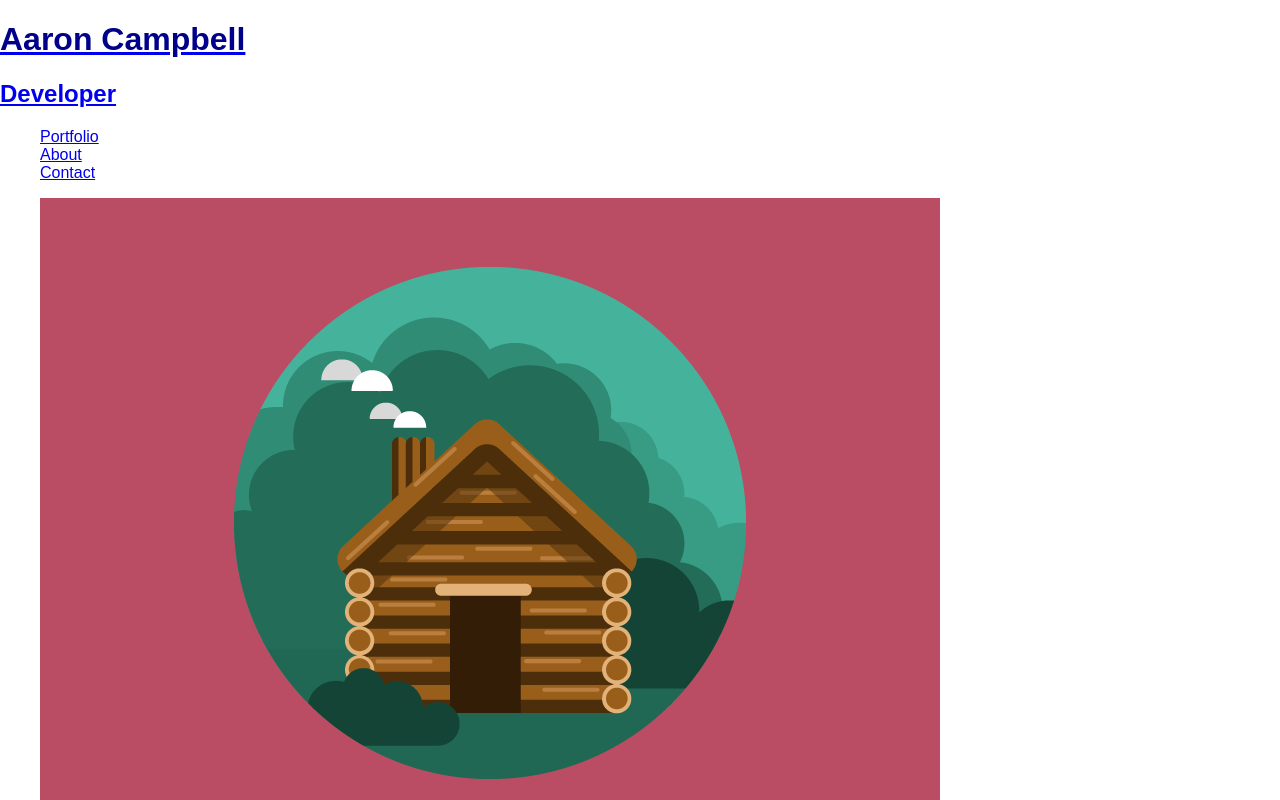
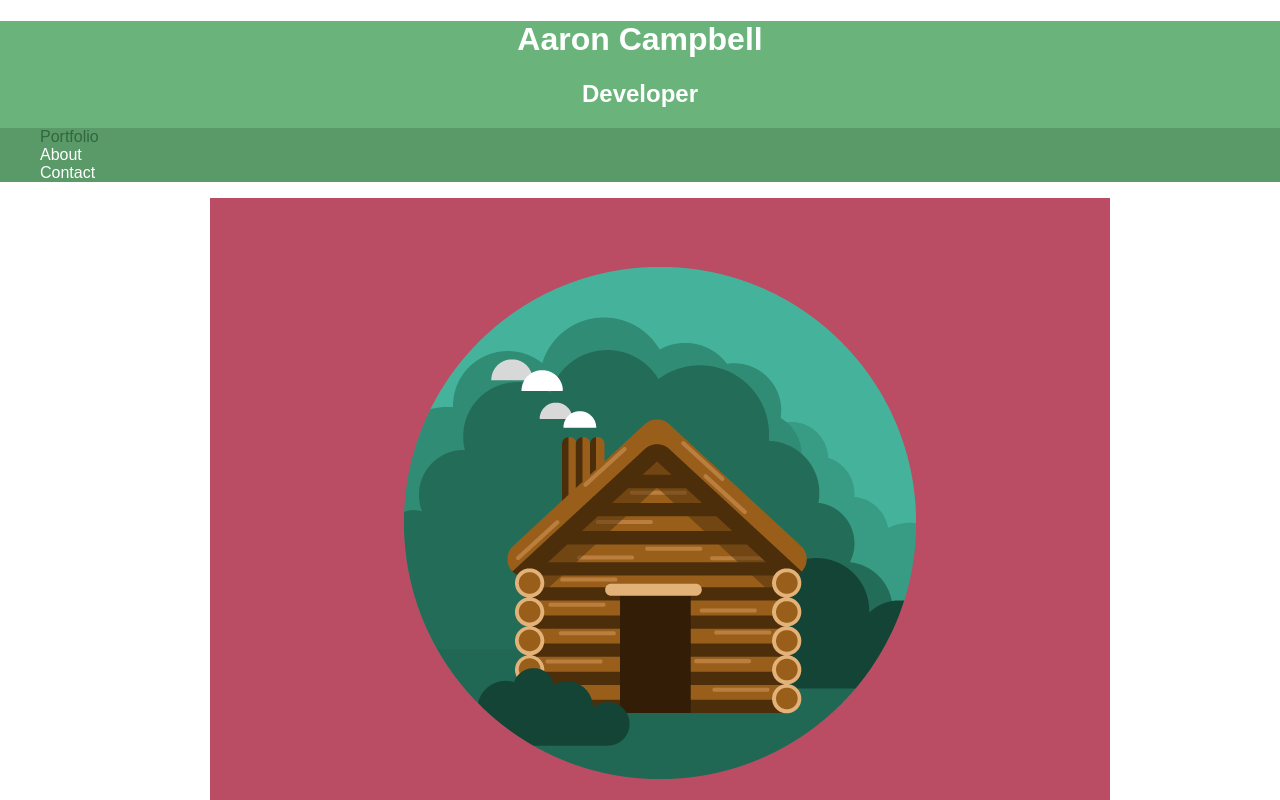
Before and after one commit to campbellaaron/TEKY1.5, a plain HTML site: page index.html in a window 1280 px wide. Shown: the top 800 px of the page. Drawn offline with Linux system fonts and the light colour scheme.

Commit message:
Customized site a little more

```diff
--- a/css/main.css
+++ b/css/main.css
@@ -1,3 +1,41 @@
-h1 {
-  color: darkblue;
+a {
+  text-decoration: none;
+  color: #6ab47b;
 }
+
+#wrapper {
+  max-width: 940px;
+  margin: 0 auto;
+  padding: 0 5%;
+}
+
+#logo {
+  text-align: center;
+  margin: 0;
+}
+
+header {
+  background: #6ab47b;
+  border-color: #599a68;
+}
+
+h1, h2 {
+  color: #fff;
+}
+
+nav {
+  background: #599a68;
+}
+
+nav a, nav a:visited {
+  color: #fff;
+}
+
+nav a.selected, nav a:hover {
+  color: #32673f;
+}
+
+body {
+  background-color: #fff;
+  color: #999;
+}
--- a/index.html
+++ b/index.html
@@ -4,24 +4,25 @@
 <head>
   <meta charset="utf-8">
   <title>Aaron Campbell | Developer</title>
+  <link rel="stylesheet" href="css/normalize.css">
   <link rel="stylesheet" href="css/main.css">
-  <link rel="stylesheet" href="css/normalize.css">
 </head>
 
 <body>
   <header>
-    <a href="index.html">
+    <a href="index.html" id="logo">
       <h1>Aaron Campbell</h1>
       <h2>Developer</h2>
     </a>
     <nav>
       <ul>
-        <li><a href="index.html">Portfolio</a></li>
+        <li><a href="index.html" class="selected">Portfolio</a></li>
         <li><a href="about.html">About</a></li>
         <li><a href="contact.html">Contact</a></li>
       </ul>
     </nav>
   </header>
+  <div id="wrapper">
     <section>
       <ul>
         <li>
@@ -56,9 +57,10 @@
         </li>
       </ul>
     </section>
+  </div>
   <footer>
-    <a href="https://twitter.c" src="img/portfolio/twitter-wrap.png" alt="Twitter Logo">
-    <img src="img/portfolio/facebook-wrap.png" alt="Facebook Logo">
+    <a href="https://twitter.com/darkmessiahnf"><img src="img/portfolio/twitter-wrap.png" alt="Twitter Logo"></a>
+    <a href="https://www.facebook.com/DarkMessiahNF"><img src="img/portfolio/facebook-wrap.png" alt="Facebook Logo"></a>
     <p>&copy; 2017 Aaron Campbell</p>
   </footer>
 </body>
```
Lines whose indentation alone changed are shown as unchanged.
